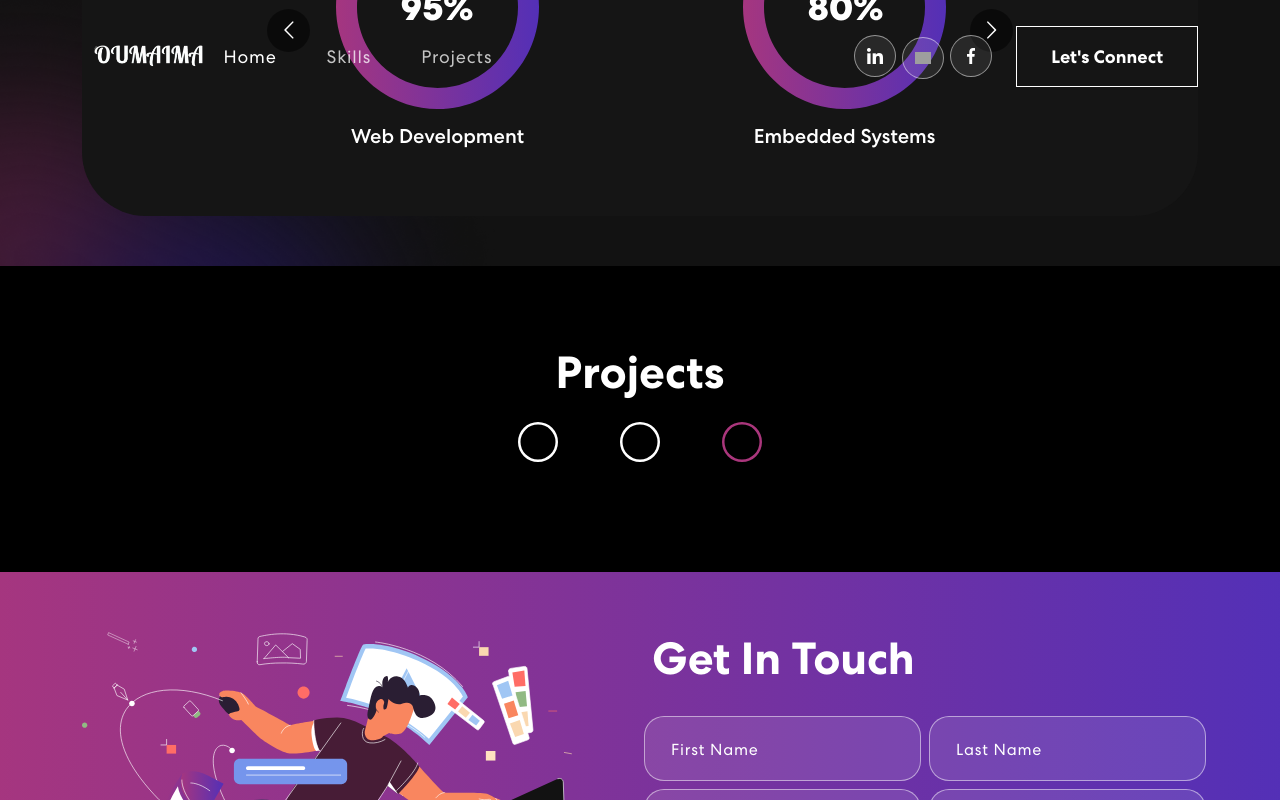
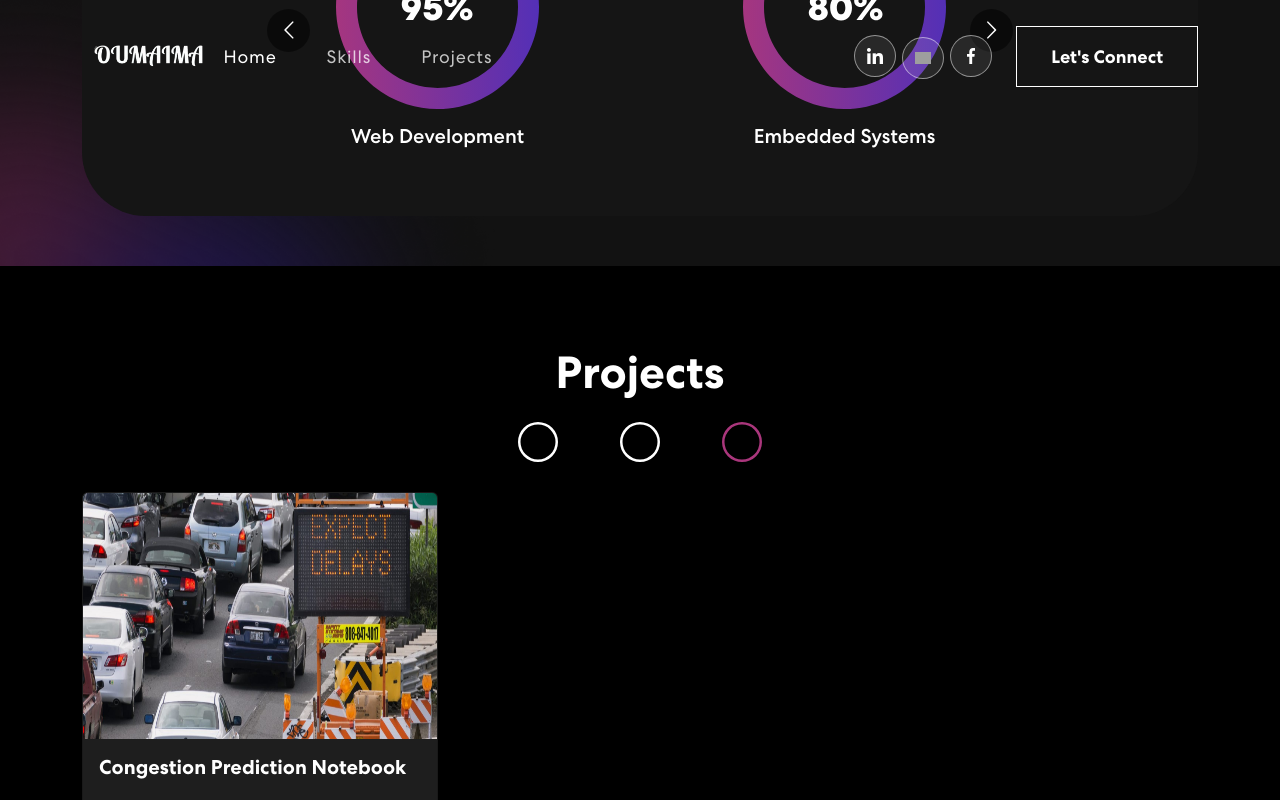
Before and after one commit to oumaima809/Portfolio, a React (Create React App) app in the folder front/: page / in a window 1280 px wide. Both pictures are taken after a click on the element 742 px from the left and 1530 px from the top of the page. Shown: the part 1093-1893 px from the top of the page. Built offline with nearby package versions, Linux system fonts and the light colour scheme; grey boxes are pictures that could not be loaded.

Commit message:
add new project

```diff
--- a/front/src/components/Cards.js
+++ b/front/src/components/Cards.js
@@ -10,7 +10,7 @@ function Cards({cardInfo}) {
 
 
 
-<Card  className="hover-card" style={{ height: '45rem', background: '#1E1E1E', color: '#FFFFFF' }}>
+<Card  className="hover-card" style={{ height: '50rem', background: '#1E1E1E', color: '#FFFFFF' }}>
   <Card.Img variant="top" src={cardInfo.img} style={{ height: '16rem' }} />
   <Card.Body>
     <Card.Title style={{color:'#FFF', fontWeight:'900'}}>{cardInfo.title}</Card.Title>
--- a/front/src/components/Projects.js
+++ b/front/src/components/Projects.js
@@ -6,6 +6,7 @@ import hikeImg from '../assets/img/HikeProj.jpg' ;
 import bakeryImg from '../assets/img/bakeryWorld.jpeg';
 import cmdImg from '../assets/img/cmd.png';
 import oracleApex from '../assets/img/Oracle_apex.png';
+import congestion from '../assets/img/congestion.jpg'
 import Cards from './Cards';
 import { Circle } from 'react-bootstrap-icons';
 import { useState } from "react";
@@ -57,6 +58,13 @@ function Projects(){
             text : "This app streamlines equipment requests, maintenance, and allocation for Naxxum employees, automating the entire process.",
             tech : ["OracleApex", "PL/SQL"],
             github:""
+        },
+        {
+            img: congestion,
+            title: "Congestion Prediction Notebook",
+            text : "I created a notebook for developing an intelligent congestion prediction tool by analyzing traffic data and training models like Regression, Decision Trees, and RNNs.",
+            tech : ["Python","Numpy","Pandas","Seaborn","Tensorflow","Sklearn","Machine Learning"],
+            github:"https://github.com/oumaima809/Traffic-Congestion-Prediction/blob/main/Traffic%20Prediction.ipynb"
         }
     ]
 const [first, setFirst] = useState(false);
@@ -115,13 +123,20 @@ const UpdateIcon = (icon) => {
         </Col>
       );
     }
-    if (!second && index >= 3) {
+    if (!second && index >= 3 && index<6) {
       return (
         <Col sm={4} key={index}>
           <Cards cardInfo={cardInfo} />
         </Col>
       );
     }
+    if (!third && index >= 6) {
+        return (
+          <Col sm={4} key={index}>
+            <Cards cardInfo={cardInfo} />
+          </Col>
+        );
+      }
     return null; // Return null if neither condition matches
 })}
 
```
Also changed, not shown: front/src/assets/img/congestion.jpg (added).
